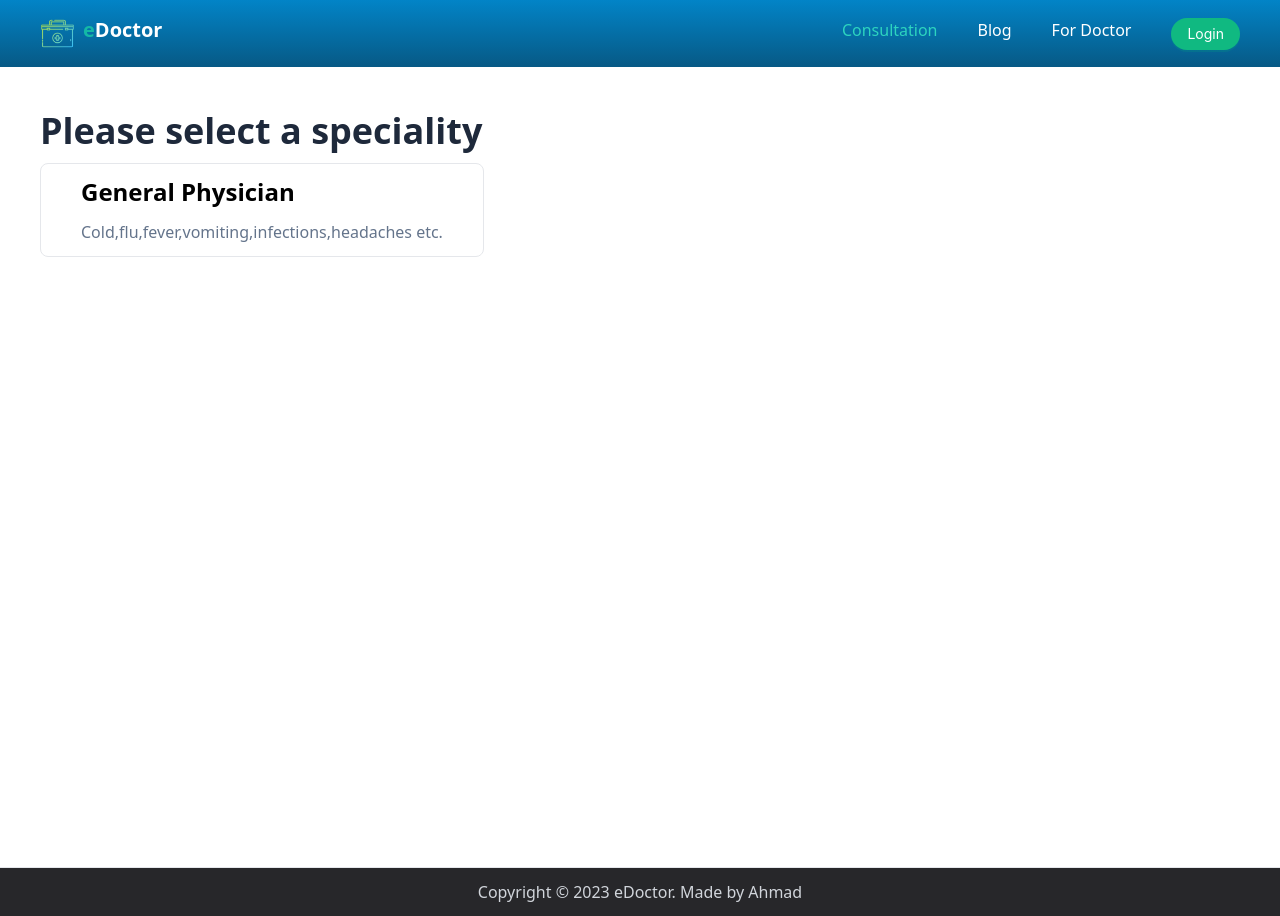
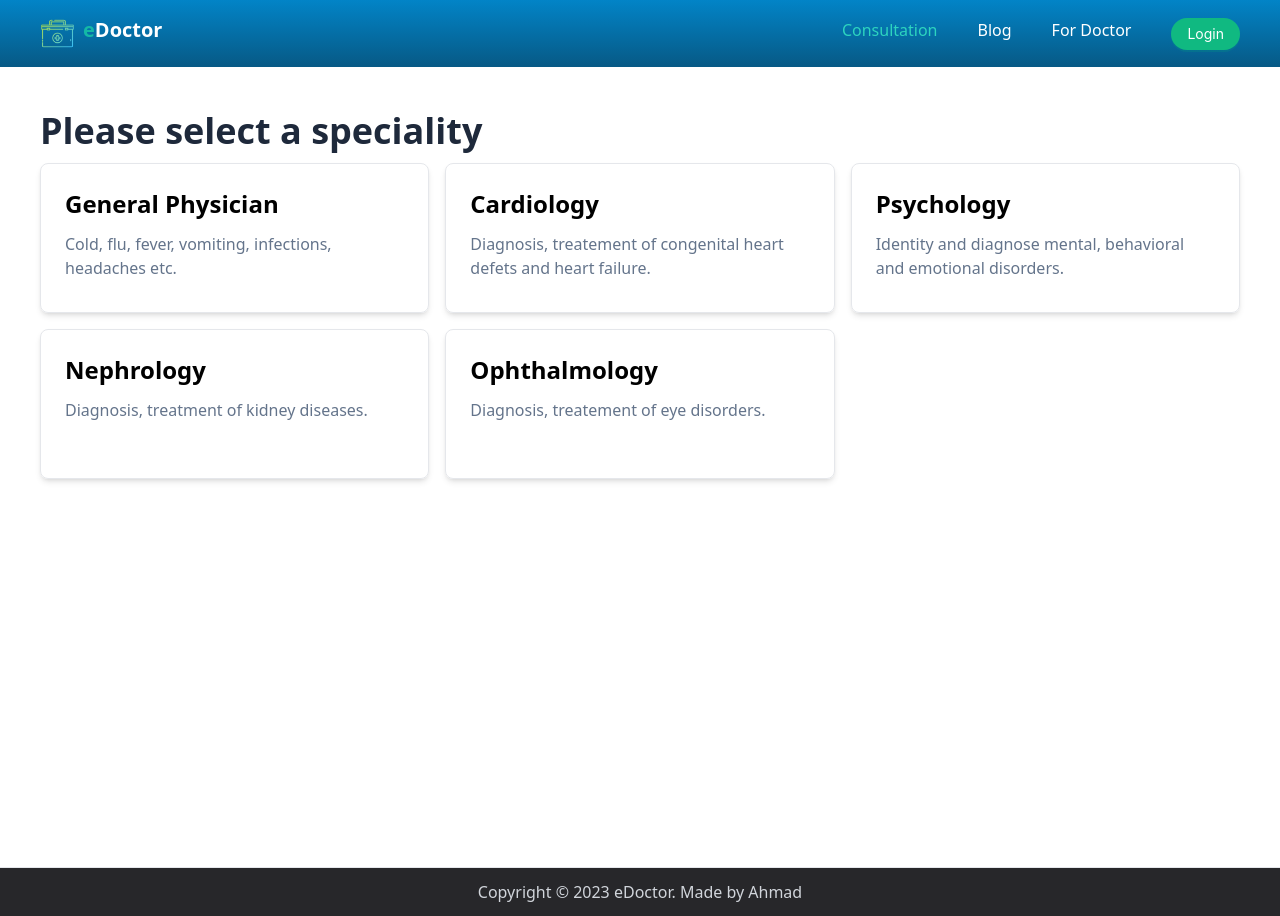
Before and after one commit to ahmadhossain/e-doctor-next, a Next.js app: page /specialities in a window 1280 px wide. Built offline with nearby package versions, Linux system fonts and the light colour scheme; no server answers.

Commit message:
speciality page add

```diff
--- /dev/null
+++ b/src/data/specialityFields.ts
@@ -0,0 +1,29 @@
+export const specialityFields = [
+  {
+    name: "General Physician",
+    details: "Cold, flu, fever, vomiting, infections, headaches etc.",
+    slug: "general-physician",
+  },
+  {
+    name: "Cardiology",
+    details:
+      "Diagnosis, treatement of congenital heart defets and heart failure.",
+    slug: "cardiology",
+  },
+  {
+    name: "Psychology",
+    details:
+      "Identity and diagnose mental, behavioral and emotional disorders.",
+    slug: "psychology",
+  },
+  {
+    name: "Nephrology",
+    details: "Diagnosis, treatment of kidney diseases.",
+    slug: "nephrology",
+  },
+  {
+    name: "Ophthalmology",
+    details: "Diagnosis, treatement of eye disorders.",
+    slug: "general-physician",
+  },
+];
--- /dev/null
+++ b/src/pages/specialities/[specilityId].tsx
@@ -0,0 +1,10 @@
+const DoctorListPage = () => {
+  return (
+    <div className="min-h-screen flex p-5 gap-3">
+      <div className="min-h-screen">sidebar</div>
+      <div>doctorlist</div>
+    </div>
+  );
+};
+
+export default DoctorListPage;
--- a/src/pages/specialities/index.tsx
+++ b/src/pages/specialities/index.tsx
@@ -1,14 +1,19 @@
-import React from "react";
+import { specialityFields } from "@/data/specialityFields";
+import Link from "next/link";
 
 const SpecialityPage = () => {
   return (
     <div className="h-screen px-10 pt-8">
       <h2>Please select a speciality</h2>
-      <div className="border rounded-lg w-fit px-10 py-3">
-        <div className="font-semibold text-2xl pb-3">General Physician</div>
-        <div className="text-slate-500">
-          Cold,flu,fever,vomiting,infections,headaches etc.
-        </div>
+      <div className="grid grid-cols-3 gap-4 justify-center">
+        {specialityFields.map((el) => (
+          <Link href={`/specialities/${el.slug}`}>
+            <div className="min-h-[150px] shadow-md border rounded-lg p-6">
+              <div className="font-semibold text-2xl pb-3">{el.name}</div>
+              <div className="text-slate-500">{el.details}</div>
+            </div>
+          </Link>
+        ))}
       </div>
     </div>
   );
```
